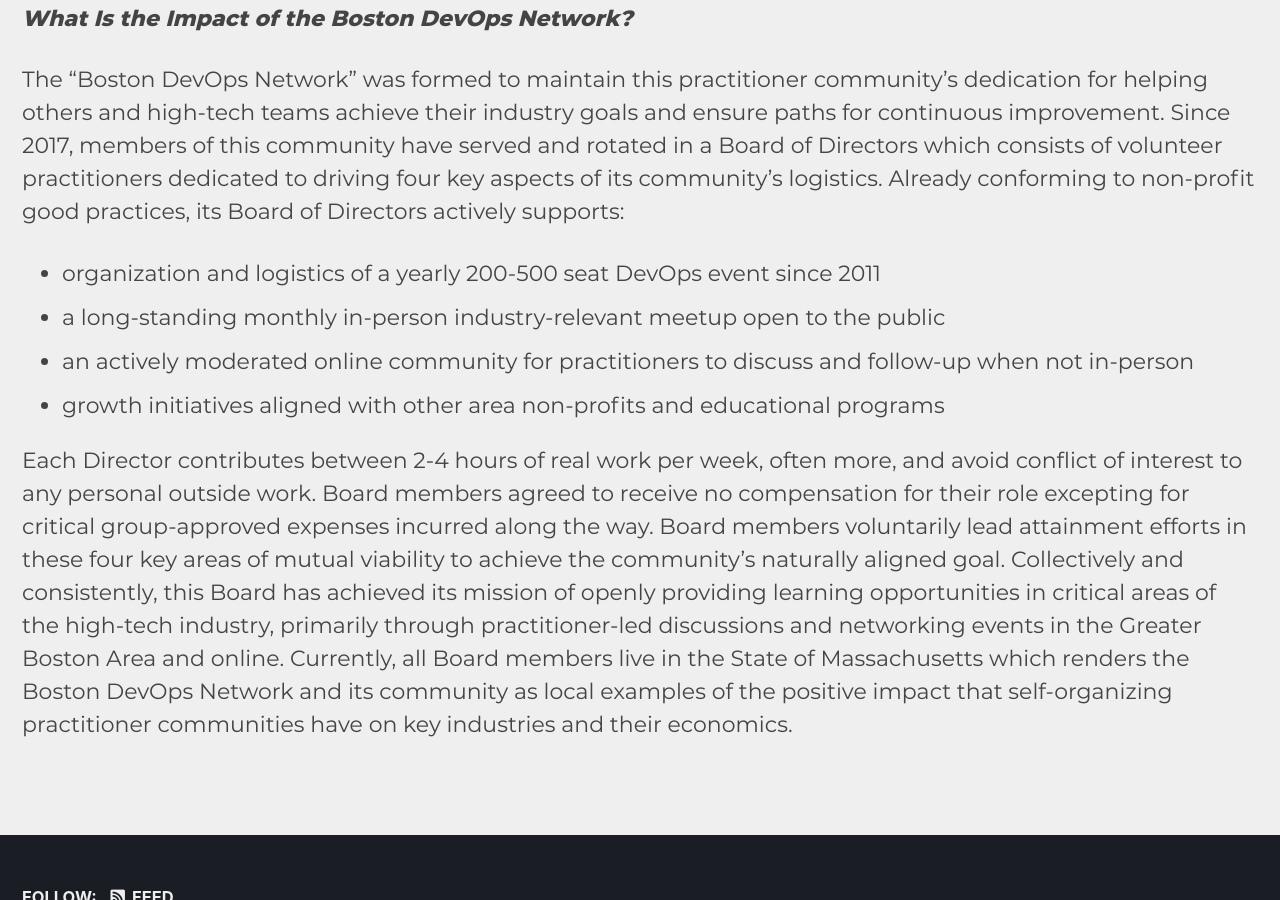
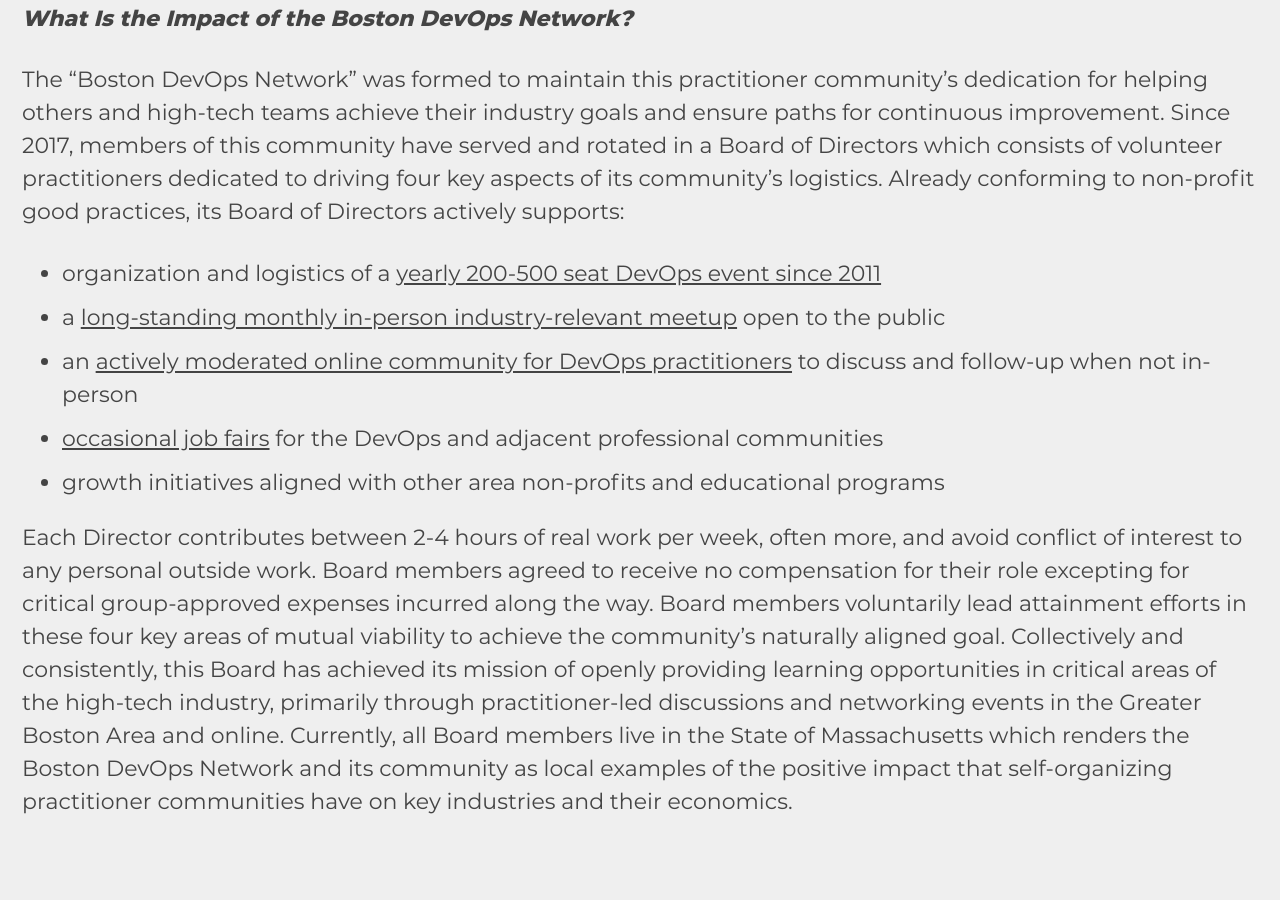
Before and after one commit to bostondevopsnetwork/bostondevopsnetwork.org, a Jekyll site: the page built from _pages/about.md, in a window 1280 px wide and 900 px high, scrolled down 1377 px. Built offline with Jekyll 4.4.1, drawn with Linux system fonts in a browser that asks for light colours; cached includes are drawn as plain includes.

Commit message:
Add links to key board efforts

```diff
--- a/_pages/about.md
+++ b/_pages/about.md
@@ -93,9 +93,10 @@ In the Greater Boston Area, this spirit of alignment is embodied as a self-organ
 
 The “Boston DevOps Network” was formed to maintain this practitioner community’s dedication for helping others and high-tech teams achieve their industry goals and ensure paths for continuous improvement. Since 2017, members of this community have served and rotated in a Board of Directors which consists of volunteer practitioners dedicated to driving four key aspects of its community’s logistics. Already conforming to non-profit good practices, its Board of Directors actively supports:
 
-* organization and logistics of a yearly 200-500 seat DevOps event since 2011
-* a long-standing monthly in-person industry-relevant meetup open to the public
-* an actively moderated online community for practitioners to discuss and follow-up when not in-person
+* organization and logistics of a [yearly 200-500 seat DevOps event since 2011](https://devopsdays.org/events/2024-boston/welcome/)
+* a [long-standing monthly in-person industry-relevant meetup](https://www.meetup.com/boston-devops/) open to the public
+* an [actively moderated online community for DevOps practitioners](https://bostondevops.github.io/) to discuss and follow-up when not in-person
+* [occasional job fairs](/job-fair/) for the DevOps and adjacent professional communities
 * growth initiatives aligned with other area non-profits and educational programs
 
 Each Director contributes between 2-4 hours of real work per week, often more, and avoid conflict of interest to any personal outside work. Board members agreed to receive no compensation for their role excepting for critical group-approved expenses incurred along the way. Board members voluntarily lead attainment efforts in these four key areas of mutual viability to achieve the community’s naturally aligned goal. Collectively and consistently, this Board has achieved its mission of openly providing learning opportunities in critical areas of the high-tech industry, primarily through practitioner-led discussions and networking events in the Greater Boston Area and online. Currently, all Board members live in the State of Massachusetts which renders the Boston DevOps Network and its community as local examples of the positive impact that self-organizing practitioner communities have on key industries and their economics.
```
